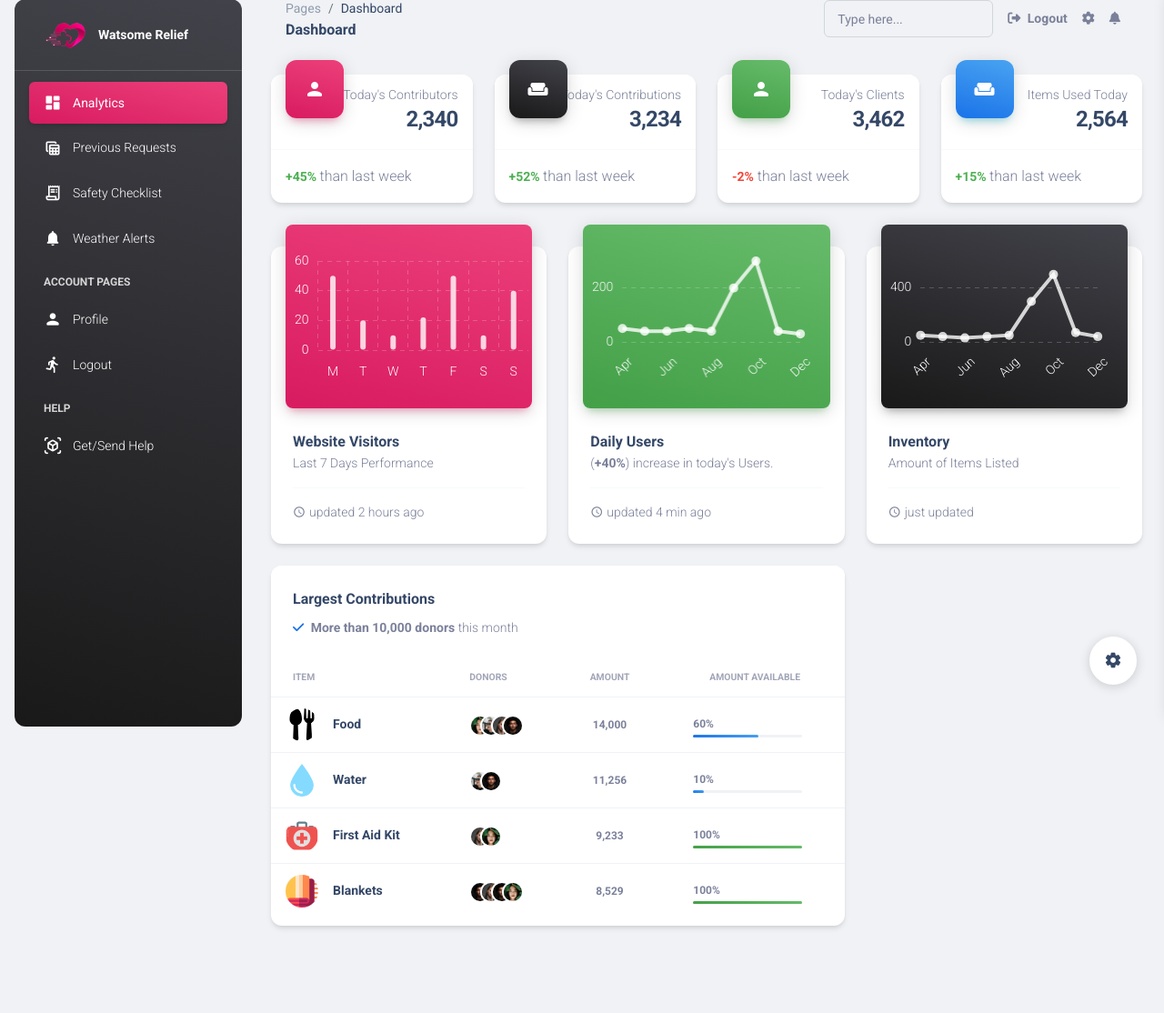
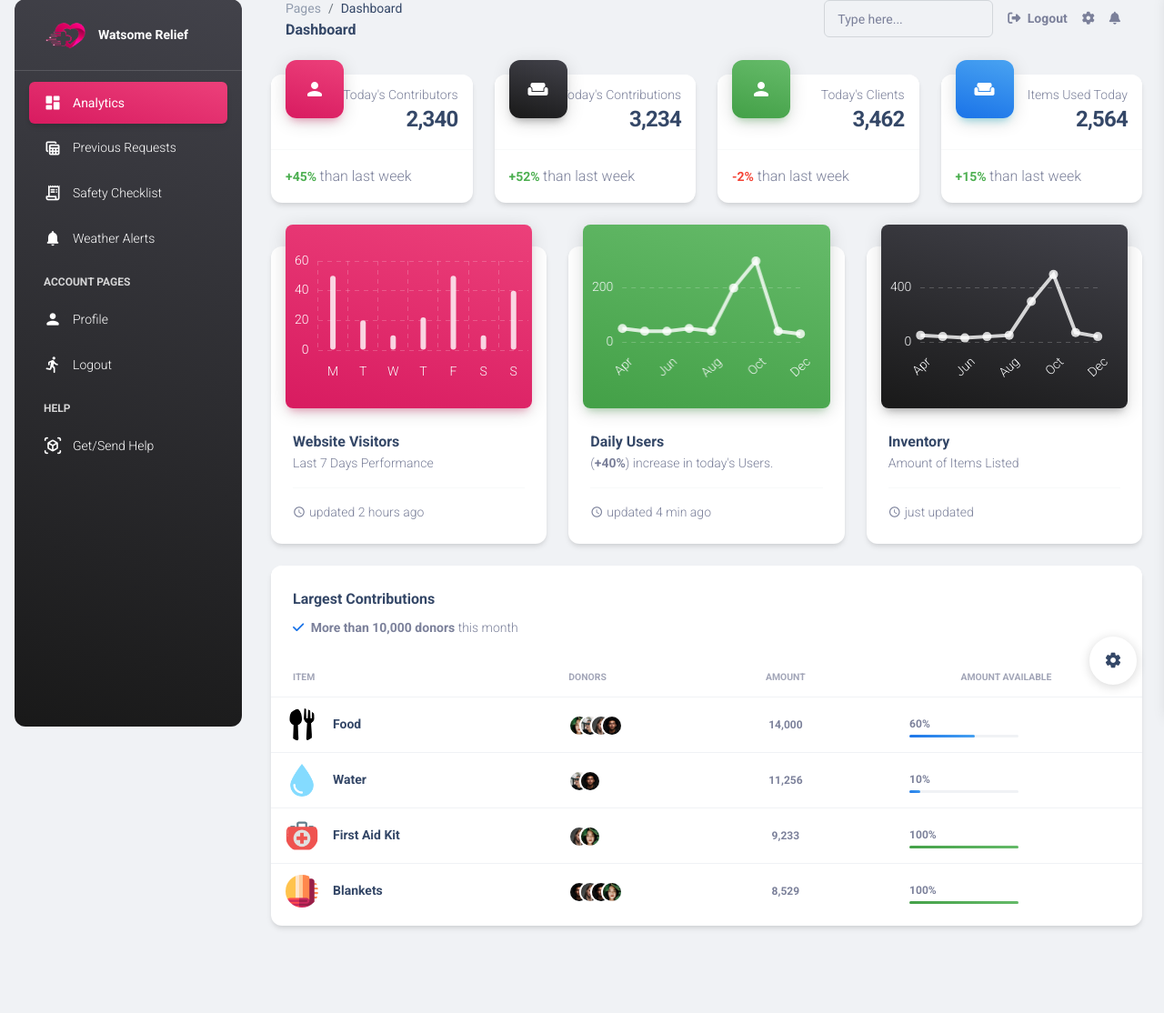
Before and after one commit to MatthewJung14/IBM_Hackathon, a Flask app: page /index in a window 1280 px wide. Shown: the part 17-1131 px from the top of the page at 91% size. Run offline with Flask 3, Linux system fonts and the light colour scheme; some libraries are stand-ins or nearby versions.

Commit message:
Made largest contributions wider

```diff
--- a/apps/templates/home/index.html
+++ b/apps/templates/home/index.html
@@ -137,7 +137,7 @@
         </div>
       </div>
       <div class="row mb-4">
-        <div class="col-lg-8 col-md-6 mb-md-0 mb-4">
+        <div class="col-lg-12 col-md-12 mb-md-0 mb-4">
           <div class="card">
             <div class="card-header pb-0">
               <div class="row">
```
